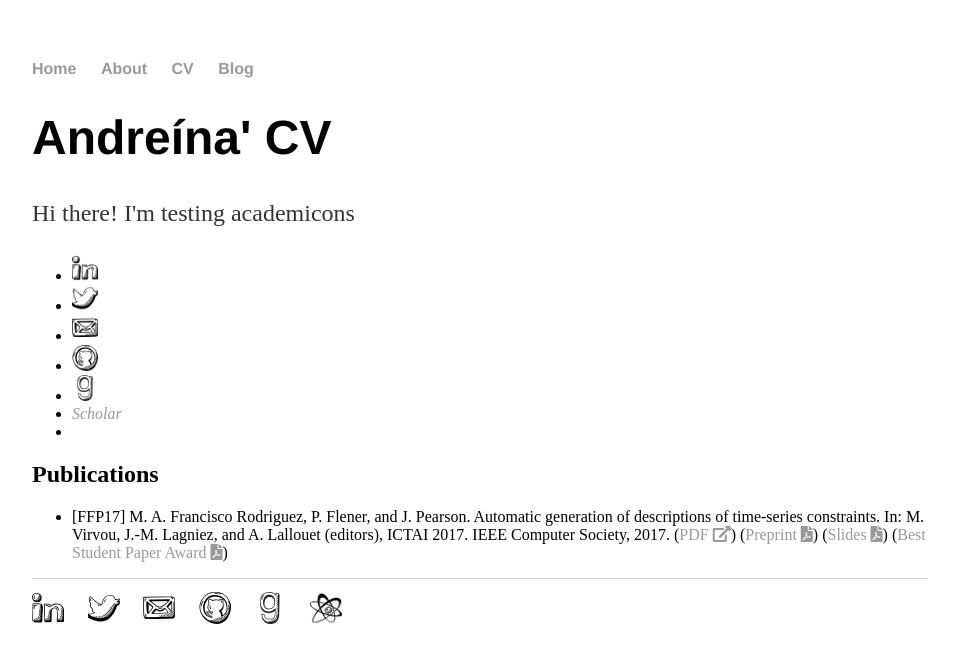
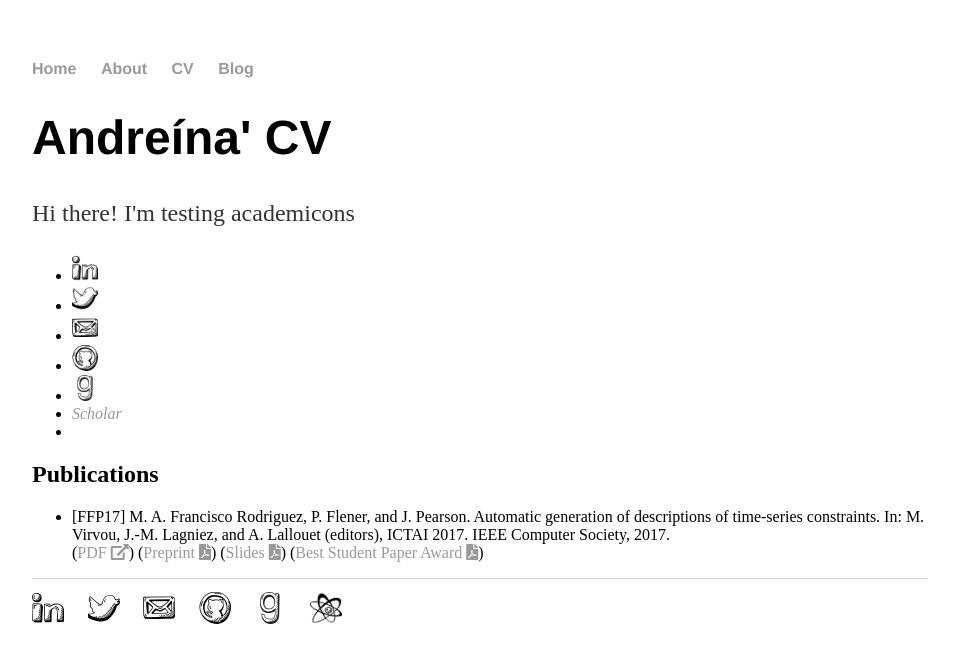
Before and after one commit to andreina-francisco/andreina-francisco.github.io, a Jekyll site: the page built from cv/index.html, in a window 1280 px wide. Shown: the top 663 px of the page, without its empty margins (160-1115 px from the left). Built offline with Jekyll 4.4.1, drawn with Linux system fonts in a browser that asks for light colours; nearby versions of some CDN libraries; a style sheet for code colours, icons or effects is not loaded.

Commit message:
Update index.html

```diff
--- a/cv/index.html
+++ b/cv/index.html
@@ -19,6 +19,8 @@
 
 	<h2>Publications</h2>
 	<ul>
-		<li>[FFP17] M. A. Francisco Rodriguez, P. Flener, and J. Pearson. Automatic generation of descriptions of time-series constraints. In: M. Virvou, J.-M. Lagniez, and A. Lallouet (editors), ICTAI 2017. IEEE Computer Society, 2017. (<a href="http://dx.doi.org/10.1109/ICTAI.2017.00027">PDF <i class="fas fa-external-link-alt"></i></a>) (<a href="http://www.it.uu.se/research/group/optimisation/publications/ICTAI17.pdf">Preprint <i class="fas fa-file-pdf"></i></a>) (<a href="http://www.it.uu.se/research/group/optimisation/publications/ICTAI17-slides.pdf">Slides <i class="fas fa-file-pdf"></i></a>) (<a href="http://www.it.uu.se/research/group/optimisation/bestStudentPaper-ICTAI17.pdf">Best Student Paper Award <i class="fas fa-file-pdf"></i></a>)</li>
+		<li>[FFP17] M. A. Francisco Rodriguez, P. Flener, and J. Pearson. Automatic generation of descriptions of time-series constraints. In: M. Virvou, J.-M. Lagniez, and A. Lallouet (editors), ICTAI 2017. IEEE Computer Society, 2017.
+			 <br />
+			(<a href="http://dx.doi.org/10.1109/ICTAI.2017.00027">PDF <i class="fas fa-external-link-alt"></i></a>) (<a href="http://www.it.uu.se/research/group/optimisation/publications/ICTAI17.pdf">Preprint <i class="fas fa-file-pdf"></i></a>) (<a href="http://www.it.uu.se/research/group/optimisation/publications/ICTAI17-slides.pdf">Slides <i class="fas fa-file-pdf"></i></a>) (<a href="http://www.it.uu.se/research/group/optimisation/bestStudentPaper-ICTAI17.pdf">Best Student Paper Award <i class="fas fa-file-pdf"></i></a>)</li>
 	</ul>
 </div><!-- /.blurb -->
```
